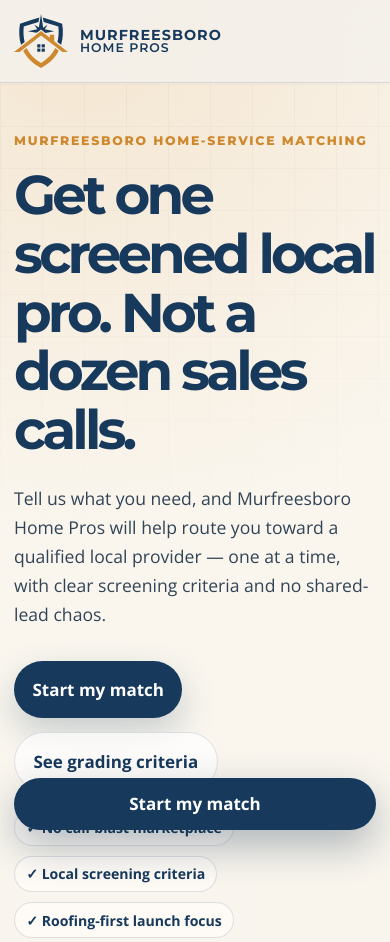
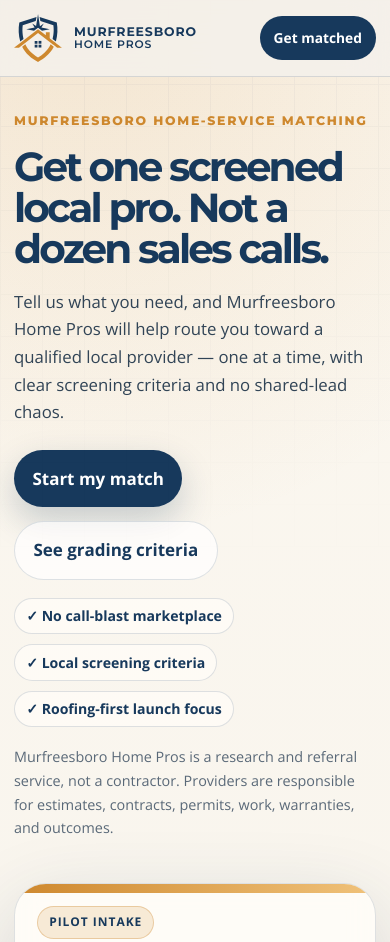
Before and after one commit to JohnnyFiv3r/mhp-homepage, a plain HTML site: page index.html in a window 390 px wide. Shown: the top 942 px of the page. Drawn offline with nearby package versions, Linux system fonts and the light colour scheme.

Commit message:
Polish homepage mobile conversion flow

```diff
--- a/index.html
+++ b/index.html
@@ -29,6 +29,7 @@
         <a href="#process">How it works</a>
         <a href="#request" class="nav-cta">Get matched</a>
       </nav>
+      <a href="#request" class="header-mobile-cta">Get matched</a>
     </div>
   </header>
 
@@ -53,7 +54,7 @@
 
         <aside class="request-card hero-request" aria-label="Quick referral request preview">
           <div class="request-card-head">
-            <span class="status-pill">Coming soon</span>
+            <span class="status-pill">Pilot intake</span>
             <h2>Find the right starting point</h2>
             <p>Fast homeowner intake designed to qualify the job before anyone calls you.</p>
           </div>
@@ -76,7 +77,7 @@
             <label for="zip">ZIP code</label>
             <input id="zip" inputmode="numeric" placeholder="37129" />
 
-            <button type="button">Request screened referral</button>
+            <button type="button">Start my match</button>
             <p class="form-note">Prototype form only. Production version will include consent for one-provider-at-a-time routing before submission.</p>
           </form>
         </aside>
@@ -253,8 +254,6 @@
     </section>
   </main>
 
-  <a class="mobile-sticky-cta" href="#request">Start my match</a>
-
   <footer class="site-footer">
     <div class="container footer-grid">
       <div class="footer-brand">
--- a/styles.css
+++ b/styles.css
@@ -57,8 +57,9 @@ img { max-width: 100%; }
 .nav-links { display:flex; align-items:center; gap: 24px; font-size: .9rem; font-weight:800; color:var(--navy); }
 .nav-links a { text-decoration:none; }
 .nav-cta { padding: .7rem 1rem; border: 1px solid rgba(206, 136, 46, .4); border-radius: 999px; background: rgba(206, 136, 46, .16); }
+.header-mobile-cta { display:none; text-decoration:none; color:white; background:var(--navy); border-radius:999px; padding:.68rem .88rem; font-size:.86rem; font-weight:900; }
 
-.hero { padding: 74px 0 42px; }
+.hero { padding: 62px 0 34px; }
 .hero-grid { display:grid; grid-template-columns: 1.04fr .96fr; gap: 46px; align-items:center; }
 .eyebrow { margin:0 0 14px; color: var(--gold); font-family: Montserrat, sans-serif; font-size:.78rem; font-weight:800; letter-spacing:.14em; text-transform:uppercase; }
 h1, h2, h3 { font-family: Montserrat, sans-serif; color: var(--navy); line-height:1.08; margin:0; }
@@ -66,7 +67,7 @@ h1 { font-size: clamp(3.2rem, 7vw, 6.2rem); letter-spacing:-.07em; max-width: 90
 h2 { font-size: clamp(2rem, 4vw, 3.45rem); letter-spacing:-.045em; }
 h3 { font-size: 1.18rem; letter-spacing:-.02em; }
 .hero-text { margin: 24px 0 0; max-width: 680px; color:#314456; font-size: clamp(1.1rem, 2vw, 1.32rem); }
-.hero-actions { display:flex; gap: 14px; flex-wrap:wrap; margin: 32px 0 18px; }
+.hero-actions { display:flex; gap: 14px; flex-wrap:wrap; margin: 28px 0 16px; }
 .button { display:inline-flex; min-height:50px; align-items:center; justify-content:center; padding: .9rem 1.15rem; border-radius:999px; text-decoration:none; font-weight:900; transition: transform .18s ease, box-shadow .18s ease; }
 .button:hover { transform: translateY(-2px); }
 .button.primary { color:white; background: var(--navy); box-shadow: 0 14px 34px rgba(23,57,92,.22); }
@@ -161,7 +162,6 @@ h3 { font-size: 1.18rem; letter-spacing:-.02em; }
 .input-row input { flex:1; min-width:0; border-radius:999px; }
 .signup-card p { margin-bottom:0; color:var(--slate); font-size:.86rem; }
 
-.mobile-sticky-cta { display:none; }
 .site-footer { padding:44px 0; background:#102b46; color:rgba(255,255,255,.82); }
 .footer-grid { display:grid; grid-template-columns:.65fr 1.35fr; gap:34px; align-items:start; }
 .footer-brand { display:flex; gap:12px; align-items:center; }
@@ -172,18 +172,23 @@ h3 { font-size: 1.18rem; letter-spacing:-.02em; }
 @media (max-width: 920px) {
   .nav-wrap { min-height:auto; padding:14px 0; }
   .nav-links { display:none; }
-  .hero { padding-top:48px; }
+  .header-mobile-cta { display:inline-flex; }
+  .brand-mark { width:48px; height:48px; }
+  .brand-copy { font-size:.68rem; }
+  .brand-copy strong { font-size:.78rem; }
+  .hero { padding-top:34px; }
   .hero-grid, .conversion-grid, .featured-heading, .gallery-heading, .referral-panel, .footer-grid { grid-template-columns:1fr; gap:28px; }
   .promise-grid, .steps, .job-gallery { grid-template-columns:1fr; }
-  h1 { font-size: clamp(3rem, 14vw, 5rem); }
+  h1 { font-size: clamp(2.4rem, 10.4vw, 3.9rem); line-height:1.02; }
+  .hero-text { margin-top:18px; font-size:1.05rem; }
+  .hero-actions { margin-top:24px; }
   .container { width:min(100% - 28px, 1140px); }
   .request-card, .referral-panel { padding:22px; }
   .conversion-photo { min-height:360px; }
   .job-card, .job-card.featured { min-height:320px; }
   .input-row { flex-direction:column; }
   .input-row button { min-height:48px; }
-  .mobile-sticky-cta { display:flex; position:fixed; z-index:8; left:14px; right:14px; bottom:14px; min-height:52px; align-items:center; justify-content:center; border-radius:999px; color:white; background:var(--navy); text-decoration:none; font-weight:900; box-shadow:0 16px 40px rgba(16,43,70,.32); }
-  .site-footer { padding-bottom:86px; }
+  .site-footer { padding-bottom:44px; }
 }
 
 @media (prefers-reduced-motion: reduce) {
```
